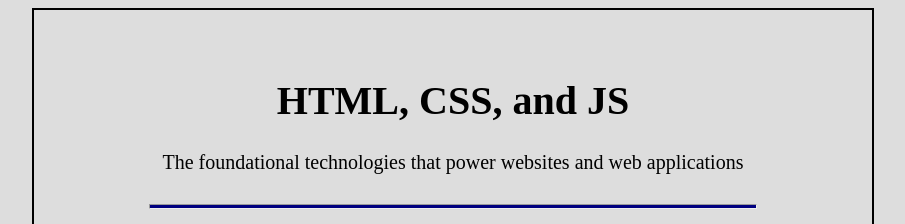
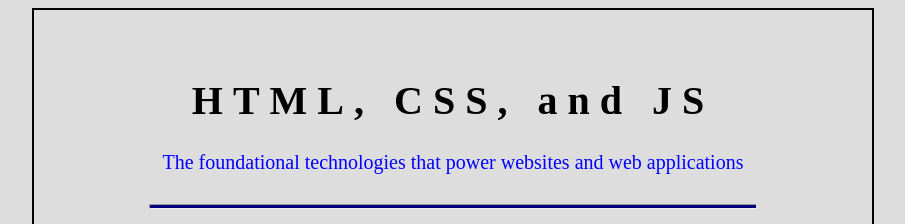
Before and after one commit to ianbenjaminn/wdd131, a plain HTML site: page ponder_wk1/meta-css.html in a window 1280 px wide. Shown: the top 224 px of the page, without its empty margins (187-1092 px from the left). Drawn offline with Linux system fonts and the light colour scheme.

Commit message:
wk1 ponder final

```diff
--- a/ponder_wk1/meta-css.css
+++ b/ponder_wk1/meta-css.css
@@ -16,6 +16,15 @@ img {
     display: block;
     margin: 0 auto;
 }
+
+p {
+    color: blue;
+}
+
+h1 {
+    letter-spacing: 10px;
+}
+
 
 h1, h2, p {
     text-align: center;
```
